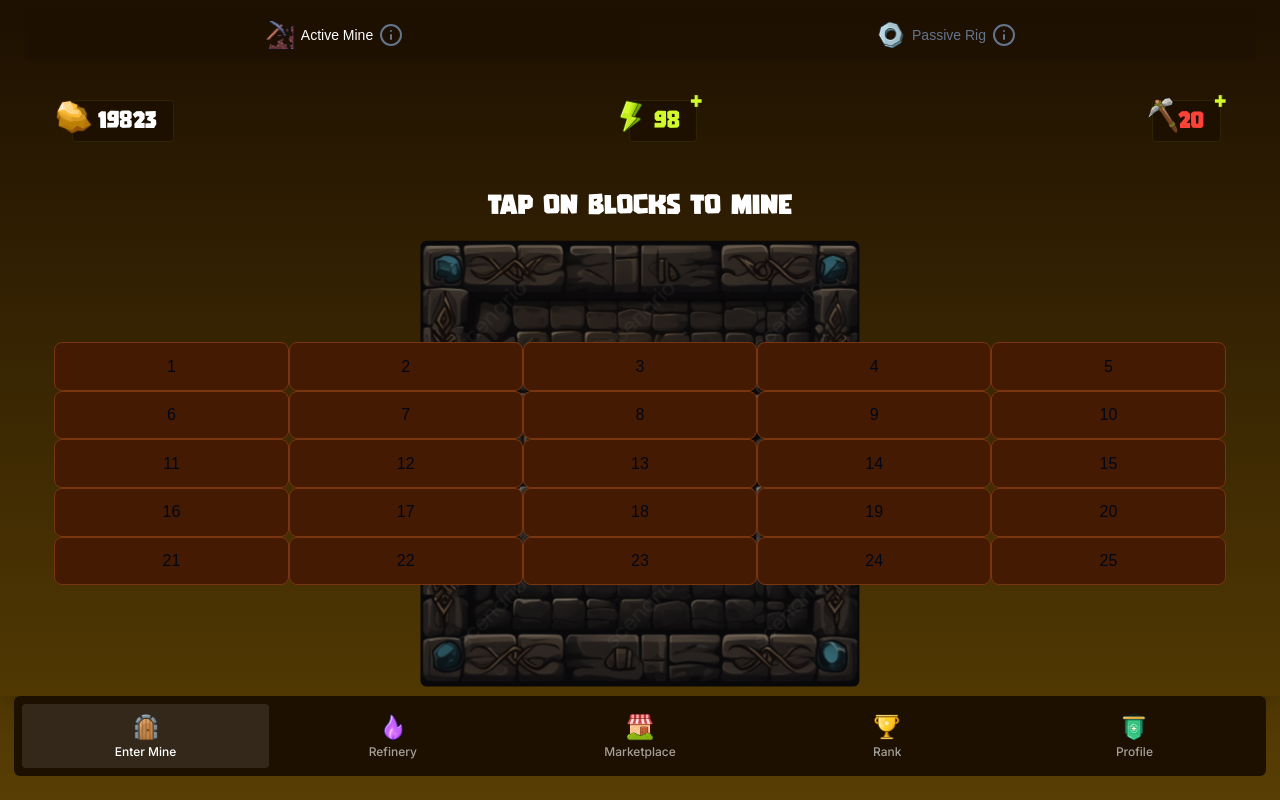
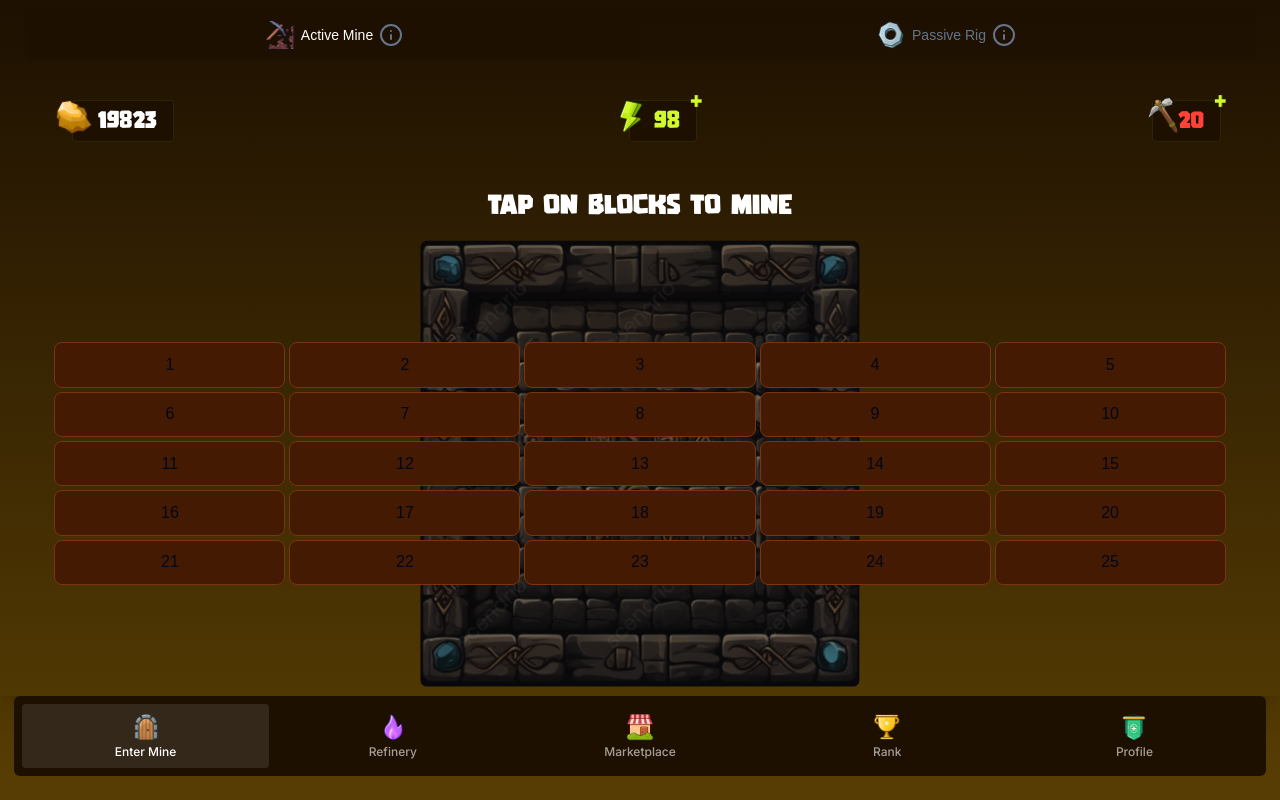
Before and after one commit to iampapagray/greed-miner-alpha, a React (Vite) app: page /#/ in a window 1280 px wide. Built offline with nearby package versions, Linux system fonts and the light colour scheme; what @tonconnect/ui-react would draw is missing.

Commit message:
fake buttons

```diff
--- a/src/components/Pit.tsx
+++ b/src/components/Pit.tsx
@@ -8,7 +8,7 @@ function Pit() {
     <div className='relative h-full w-full'>
         <div className="absolute bottom-0 top-0 -left-3 -right-3 bg-[url('/src/assets/images/mineBg.svg')] bg-center bg-no-repeat bg-contain px-[2.65rem] py-[6.4rem]">
           {/* <img src={MineBackground} className="absolute h-full w-full z-1" /> */}
-          <div className="w-full h-full grid grid-cols-5 grid-row-5">
+          <div className="w-full h-full grid grid-cols-5 grid-row-5 gap-1">
             {buttonNumbers.map((number, i) => (
               <button key={i} className="bg-amber-950 border border-amber-900 rounded-lg flex justify-center items-center">
                 {number}
```
